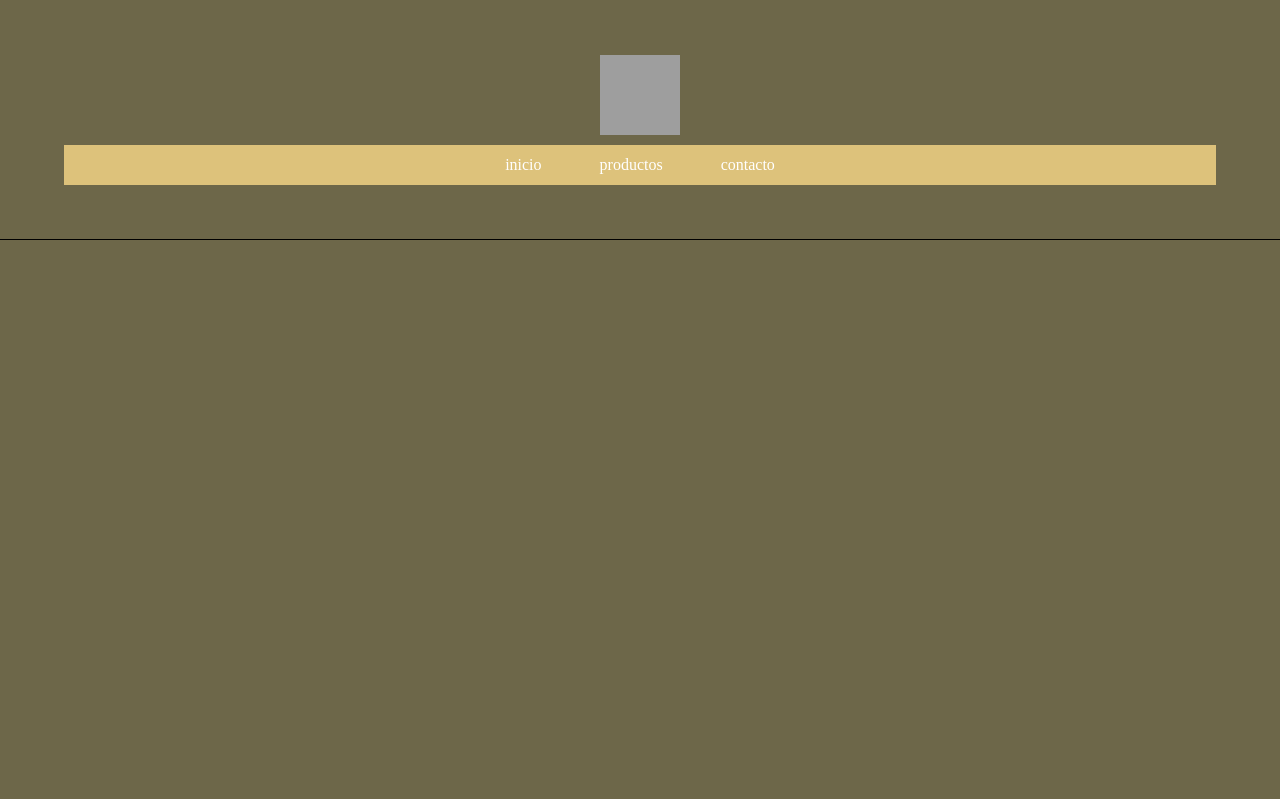
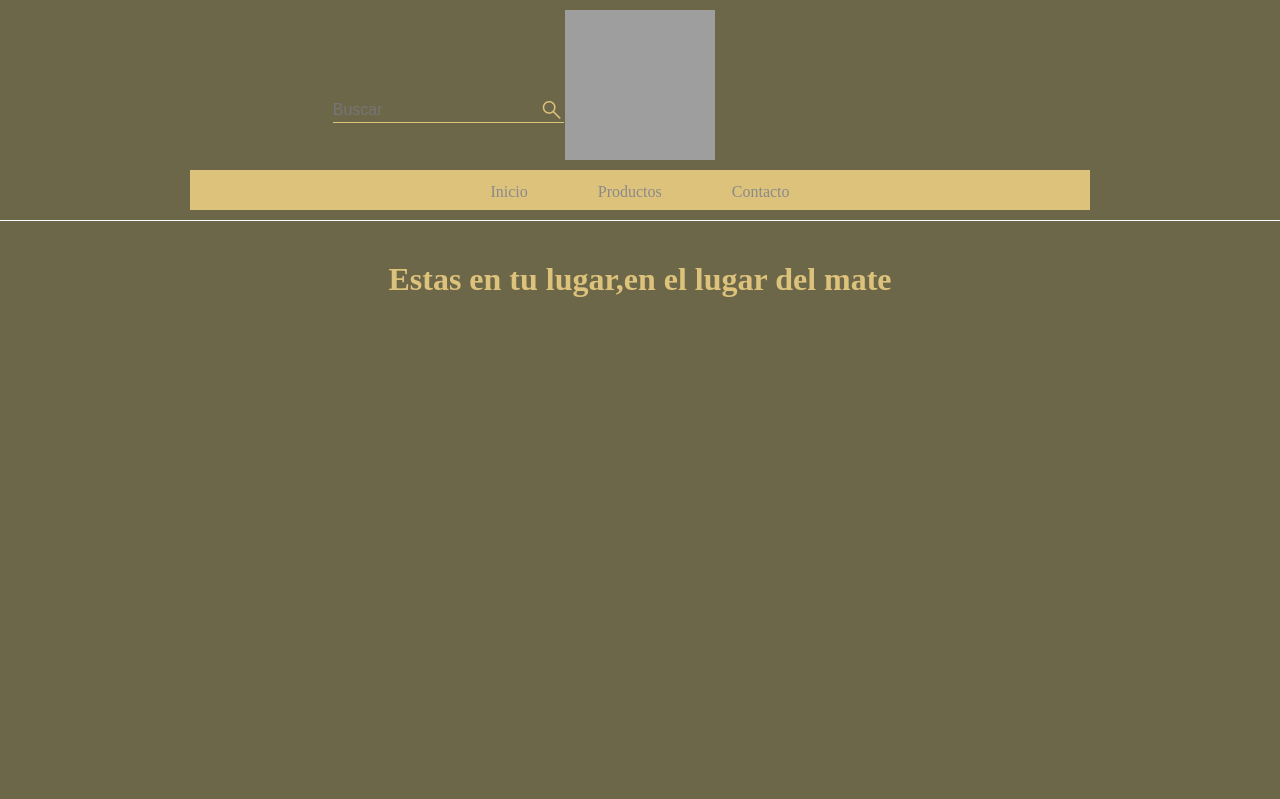
Before and after one commit to franciscosucho/E-comerce_mate, a PHP site: page / in a window 1280 px wide. Shown: the top 799 px of the page. Before the commit the page ends 240 px from the top, so only its background shows below. Run offline with PHP 8.4, Linux system fonts and the light colour scheme; some web fonts are replaced; grey boxes are pictures that could not be loaded.

Commit message:
header casi terminado,falta termianr el body y listo

```diff
--- a/css/estilo.css
+++ b/css/estilo.css
@@ -1,86 +1,110 @@
 * {
-  padding: 0px;
-  margin: 0px;
+  margin: 0;
+  padding: 0;
   box-sizing: border-box;
 }
 
 body header {
-  top: 0px;
-  position: fixed;
-  height: 30%;
-  width: 100vw;
   background-color: rgb(109, 103, 73);
-  display: flex;
-  justify-content: center;
-  align-items: center;
-  flex-direction: column;
-  border-bottom: 1px solid black;
-}
-body header .img-logo {
-  height: 80px;
-  width: 80px;
-  margin-bottom: 10px;
-}
-body header .menu {
-  display: flex;
-  justify-content: center;
-  align-items: center;
-  flex-direction: column;
-  background-color: rgb(221, 194, 123);
-  width: 90%;
-  height: 40px;
-}
-body header .menu ul {
-  display: flex;
-  justify-content: center;
-  align-items: center;
-  gap: 40px;
-  height: 100%;
-}
-body header .menu ul .item_list {
-  list-style: none;
-}
-body header .menu ul .item_list a {
-  text-decoration: none;
-  color: white;
-  padding: 9px;
-  height: 100%;
-}
-body header .menu ul .item_list a:hover {
-  z-index: 10;
-  border-top: 2px solid white;
-  border-bottom: 2px solid white;
-}
-body header .menu ul .productos .lista-de-productos {
-  display: flex;
-  align-items: center;
-  justify-content: flex-start;
-  list-style: none;
-  position: absolute;
-  width: 100px;
-  gap: 10px;
   padding: 10px;
-  top: 85%;
-  background-color: rgb(221, 194, 123);
-  display: none;
-}
-body header .menu ul .productos .lista-de-productos li {
-  text-align: center;
-  width: 100px;
-  height: auto;
-}
-body header .menu ul .productos .lista-de-productos li:hover {
-  background-color: rgb(219, 187, 107);
-}
-body header .menu ul .productos:hover .lista-de-productos {
   display: flex;
   align-items: center;
   justify-content: center;
   flex-direction: column;
+  border-bottom: 1px solid white;
+}
+body header .cont-input {
+  background-color: rgba(212, 218, 218, 0);
+  border-bottom: 0.1px solid rgb(221, 194, 123);
+  position: absolute;
+  display: flex;
+  justify-content: center;
+  align-items: center;
+  left: 26%;
+}
+body header .cont-input input {
+  font-size: 1em;
+  border: none;
+  background-color: rgba(245, 245, 220, 0);
+}
+body header .cont-input input:focus {
+  outline: none;
+}
+body header .cont-input .material-symbols-outlined {
+  color: rgb(221, 194, 123);
+  font-variation-settings: "FILL" 0, "wght" 400, "GRAD" 0, "opsz" 48;
+}
+body header img {
+  height: 150px;
+  width: 150px;
+}
+body header nav {
+  display: flex;
+  justify-content: center;
+  align-items: center;
+  max-width: 900px;
+  height: 40px;
+  margin-top: 10px;
+  background-color: rgb(221, 194, 123);
+  font-size: 20px;
+}
+body header nav .menu-horizontal {
+  list-style: none;
+  display: flex;
+  justify-content: center;
+  gap: 70px;
+  width: 80vw;
+}
+body header nav .menu-horizontal li {
+  display: block;
+  padding: 20px 0px;
+  color: white;
+  text-decoration: none;
+}
+body header nav .menu-horizontal li a {
+  font-size: 0.8em;
+  font-weight: 100;
+  text-decoration: none;
+  color: rgb(139, 138, 138);
+}
+body header nav .menu-horizontal li:hover {
+  color: white;
+}
+body header nav .menu-horizontal li:hover .menu-vertical {
+  display: block;
+}
+body header nav .menu-horizontal li .menu-vertical {
+  margin-top: 5px;
+  position: absolute;
+  display: none;
+  list-style: none;
+  width: 200px;
+  border: 1px solid black;
+  background-color: rgb(221, 194, 123);
+}
+body header nav .menu-horizontal li .menu-vertical li {
+  display: flex;
+  justify-content: flex-start;
+  align-items: center;
+  height: 10px;
+}
+body header nav .menu-horizontal li .menu-vertical li p {
+  padding-left: 4px;
+  color: rgb(139, 138, 138);
+  font-size: 0.8em;
+}
+body header nav .menu-horizontal li .menu-vertical li:hover p {
+  color: white;
 }
 body main {
-  margin-top: 20vh;
-  height: 80vh;
+  padding-top: 40px;
+  display: flex;
+  justify-content: center;
+  height: 100vh;
   width: 100vw;
   background-color: rgb(109, 103, 73);
+}
+body main h1 {
+  color: rgb(221, 194, 123);
+  font-family: "Bonny", serif;
 }/*# sourceMappingURL=estilo.css.map */
--- a/css/estilo.scss
+++ b/css/estilo.scss
@@ -1,114 +1,143 @@
 * {
-    padding: 0px;
-    margin: 0px;
+    margin: 0;
+    padding: 0;
     box-sizing: border-box;
 }
+
+
 
 body {
 
     header {
-        top: 0px;
-        position: fixed;
-        height: 30%;
-        width: 100vw;
         background-color: rgb(109, 103, 73);
+        padding: 10px;
         display: flex;
+        align-items: center;
         justify-content: center;
-        align-items: center;
         flex-direction: column;
-        border-bottom: 1px solid black;
+        border-bottom: 1px solid white;
 
-        .img-logo {
-            height: 80px;
-            width: 80px;
-            margin-bottom: 10px;
-        }
 
-        .menu {
+        .cont-input {
+            background-color: rgba(212, 218, 218, 0);
+            border-bottom: .1px solid rgb(221, 194, 123);
+            ;
+            position: absolute;
             display: flex;
             justify-content: center;
             align-items: center;
-            flex-direction: column;
+            left: 26%;
+
+            input {
+                font-size: 1em;
+                border: none;
+                background-color: rgba(245, 245, 220, 0);
+
+                &:focus {
+                    outline: none;
+                }
+            }
+
+            .material-symbols-outlined {
+                color: rgb(221, 194, 123);
+                font-variation-settings:
+                    'FILL' 0,
+                    'wght' 400,
+                    'GRAD' 0,
+                    'opsz' 48
+            }
+        }
+
+        img {
+            height: 150px;
+            width: 150px;
+        }
+
+        nav {
+            display: flex;
+            justify-content: center;
+            align-items: center;
+            max-width: 900px;
+            height: 40px;
+            margin-top: 10px;
             background-color: rgb(221, 194, 123);
+            font-size: 20px;
 
-            width: 90%;
-            height: 40px;
-
-            ul {
+            .menu-horizontal {
+                list-style: none;
                 display: flex;
                 justify-content: center;
-                align-items: center;
-                gap: 40px;
-                height: 100%;
+                gap: 70px;
+                width: 80vw;
 
-                .item_list {
-                    list-style: none;
+                li {
+
+                    display: block;
+                    padding: 20px 0px;
+                    color: white;
+                    text-decoration: none;
 
                     a {
+                        font-size: .8em;
+                        font-weight: 100;
                         text-decoration: none;
+                        color: rgb(139, 138, 138);
+                    }
+
+                    &:hover {
+
                         color: white;
-                        padding: 9px;
-                        height: 100%;
 
-                        &:hover {
-                            z-index: 10;
-                            border-top: 2px solid white;
-                            border-bottom: 2px solid white;
-
+                        .menu-vertical {
+                            display: block;
 
                         }
                     }
-                }
 
-                .productos {
-
-                    .lista-de-productos {
-                        display: flex;
-                        align-items: center;
-                        justify-content: flex-start;
-
+                    .menu-vertical {
+                        margin-top: 5px;
+                        position: absolute;
+                        display: none;
                         list-style: none;
-                        position: absolute;
-                        width: 100px;
-                        gap: 10px;
-                        padding: 10px;
-                        top: 85%;
+                        width: 200px;
+                        border: 1px solid black;
                         background-color: rgb(221, 194, 123);
-                        display: none;
 
                         li {
-                            text-align: center;
-                            width: 100px;
-                            height: auto;
+                            display: flex;
+                            justify-content: flex-start;
+                            align-items: center;
+                            height: 10px;
+
+                            p {
+                                padding-left: 4px;
+                                color: rgb(139, 138, 138);
+                                font-size: .8em;
+                            }
 
                             &:hover {
-                                background-color: rgb(219, 187, 107);
+                                p {
+                                    color: white;
+                                }
                             }
                         }
                     }
-
-                    &:hover {
-                        .lista-de-productos {
-                            display: flex;
-                            align-items: center;
-                            justify-content: center;
-                            flex-direction: column;
-
-
-                        }
-                    }
                 }
-
             }
-
         }
     }
 
     main {
-        margin-top: 20vh;
-        height: 80vh;
+        padding-top: 40px;
+        display: flex;
+        justify-content: center;
+        height: 100vh;
         width: 100vw;
+        background-color: rgb(109, 103, 73);
 
-        background-color: rgb(109, 103, 73);
+        h1 {
+            color: rgb(221, 194, 123);
+            font-family: 'Bonny', serif;
+        }
     }
 }
--- a/index.html
+++ b/index.html
@@ -7,48 +7,62 @@
     <meta name="viewport" content="width=device-width, initial-scale=1.0">
     <title>Document</title>
     <link rel="stylesheet" href="./css/estilo.css">
+    <link rel="stylesheet"
+        href="https://fonts.googleapis.com/css2?family=Material+Symbols+Outlined:opsz,wght,FILL,GRAD@20..48,100..700,0..1,-50..200" />
+    <link
+        href="https://api.fontshare.com/v2/css?f[]=quicksand@500&f[]=britney@400&f[]=general-sans@300&f[]=boska@400,300&f[]=hind@400&f[]=zodiak@400,100&display=swap"
+        rel="stylesheet">
 </head>
 
 <body>
     <header>
+        <div class="cont-input">
+            <input type="text" placeholder="Buscar">
+            <span class="material-symbols-outlined">search </span>
+        </div>
         <img class="img-logo"
             src="https://d2r9epyceweg5n.cloudfront.net/stores/002/717/234/themes/common/logo-1480970806-1680274983-1b72165b3ad52b679c436e2159231f411680274984-480-0.png?0"
             alt="">
         <nav class="menu">
 
-            <ul>
-                <li class="item_list">
-                    <div>
-                        <a href="#">inicio</a>
-                    </div>
+            <ul class="menu-horizontal">
+                <li>
+
+                    <a href="#">Inicio</a>
+
                 </li>
-                <li class="item_list productos">
-                    <div class="cont-list">
-                        <a href="#">productos</a>
-
-                    </div>
-                    <ul class="lista-de-productos">
+                <li>
+                    <a href="#">Productos</a>
+                    <ul class="menu-vertical">
                         <li>
-                            <p>Canastas Materas</p>
+                            <p>Mates</p>
+                        </li>
+                        <li>
+                            <p>Bombilla</p>
                         </li>
                         <li>
                             <p>Canastas Materas</p>
                         </li>
                         <li>
-                            <p>Canastas Materas</p>
+                            <p>Yerbas</p>
+                        </li>
+                        <li>
+                            <p>termos</p>
                         </li>
 
                     </ul>
                 </li>
-                <li class="item_list">
-                    <div>
-                        <a href="#">contacto</a>
-                    </div>
+                <li>
+
+                    <a href="#">Contacto</a>
+                    <ul></ul>
                 </li>
             </ul>
         </nav>
     </header>
     <main>
+
+        <h1>Estas en tu lugar,en el lugar del mate</h1>
         <div class="sub-container">
 
 
```
Also changed, not shown: 1 other file.
